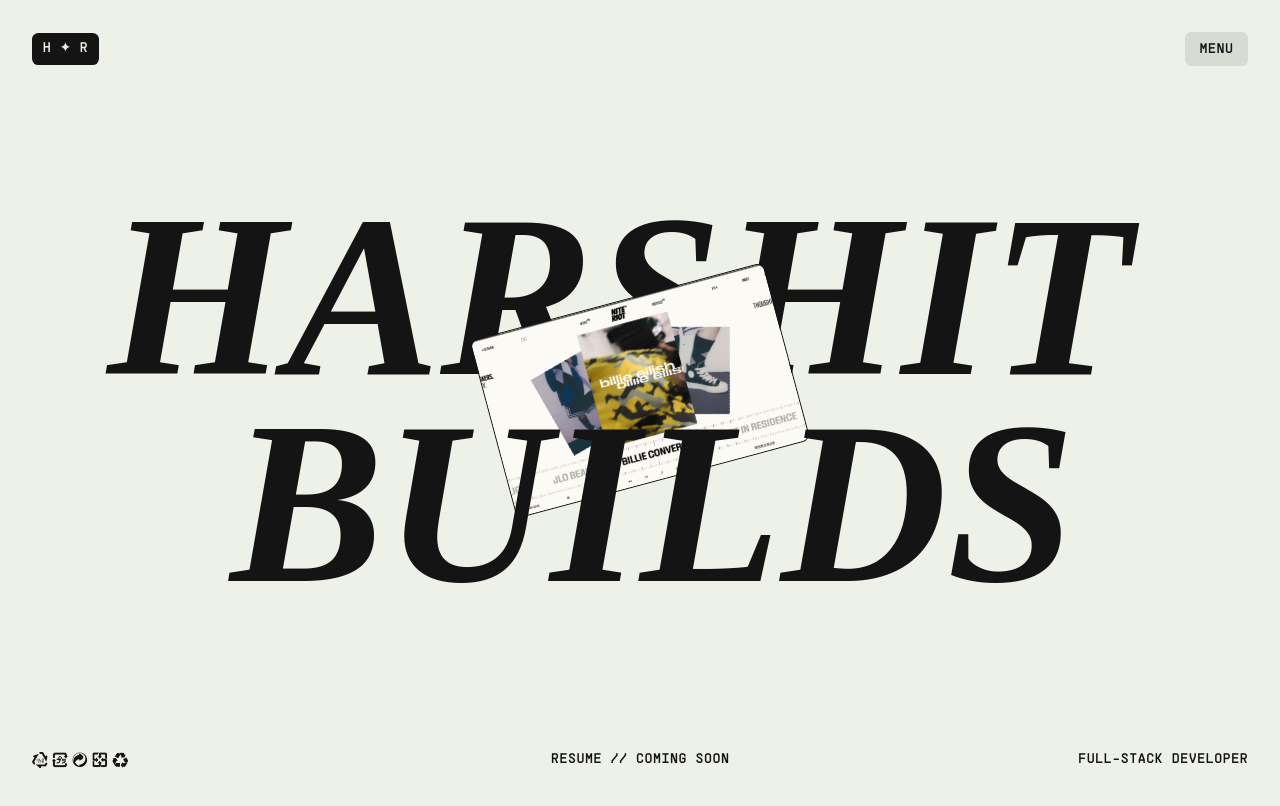
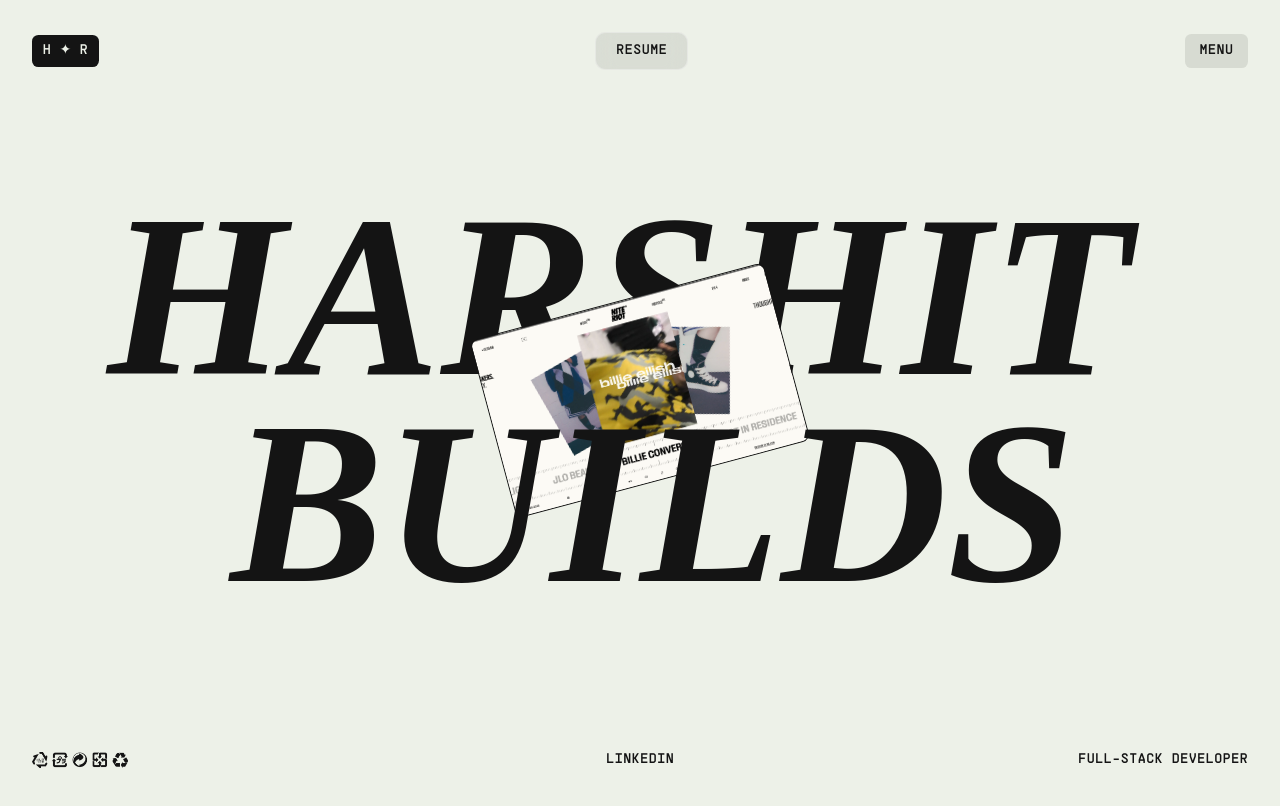
Before and after one commit to harshit403-pixel/Portfolio, a website built with Vite: page index.html in a window 1280 px wide. Shown: the top 806 px of the page. Built offline with nearby package versions, Linux system fonts and the light colour scheme; some packages are replaced by stand-ins of ours; files whose address does not match are found by name; a web font is replaced by a local one.

Commit message:
added resume

```diff
--- a/css/menu.css
+++ b/css/menu.css
@@ -11,7 +11,13 @@ nav {
     overflow-x: hidden;
     z-index: 100;
   }
-
+  .resume-nav{
+    backdrop-filter: blur(10px);
+    border-radius: 10px;
+    padding: 10px 20px;
+    border: 1px solid rgba(255, 255, 255, 0.336);
+    background-color: rgba(0, 0, 0, 0.082);
+  }
   nav .logo {
     padding: 0.5em 0.65em;
     background-color: var(--fg);
--- a/index.html
+++ b/index.html
@@ -34,6 +34,11 @@
             <div class="logo-container">
               <p class="mn"><a href="/">H ✦ R</a></p>
             </div>
+          </div>
+          <div class="resume-nav">
+            <p class="mn ">
+              <a target="_blank" href="https://drive.google.com/file/d/1Ck3rnWwvp8iv_uGI10FHPP6SE-kPzRXc/view?usp=drive_link" class="resume-link">Resume</a>
+            </p>
           </div>
           <div class="menu-toggle-btn">
             <div class="menu-toggle-btn-wrapper">
@@ -105,7 +110,7 @@
             <img src="/images/global/symbols.png" alt="" />
           </div>
           <div class="hero-footer-scroll-down">
-            <p class="mn"><a href="#" class="resume-link">Resume // Coming Soon</a></p>
+            <p class="mn"><a href="https://www.linkedin.com/in/harshit-raghuwanshi-278243281" target="_blank">LinkedIn</a></p>
           </div>
           <div class="hero-footer-tags">
             <p class="mn">Full-Stack Developer</p>
```
